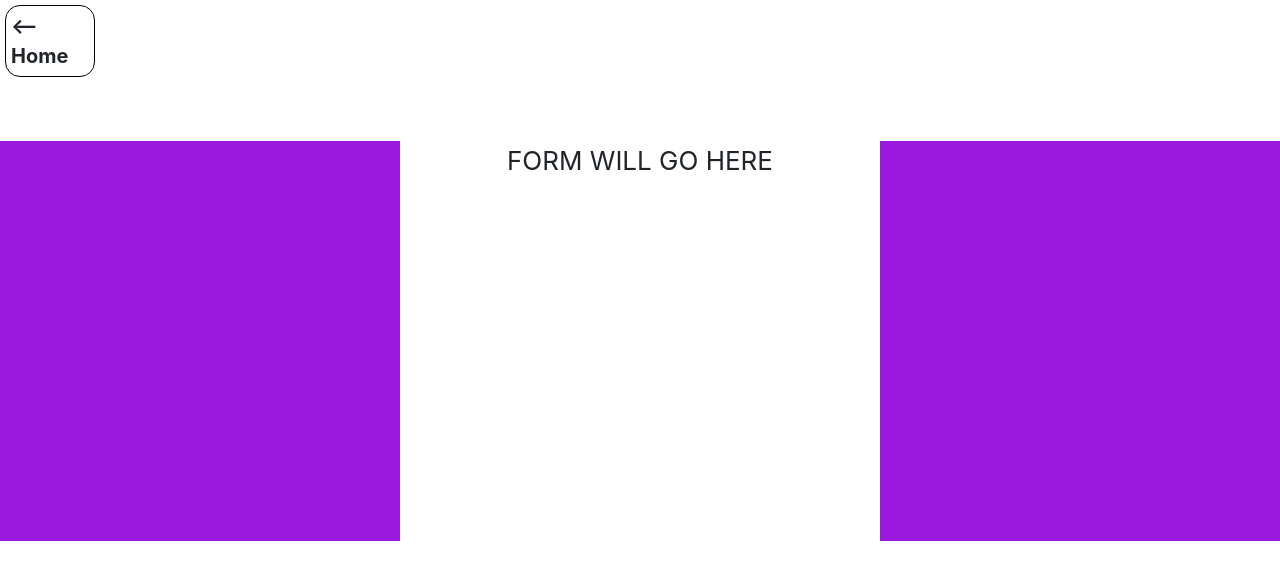
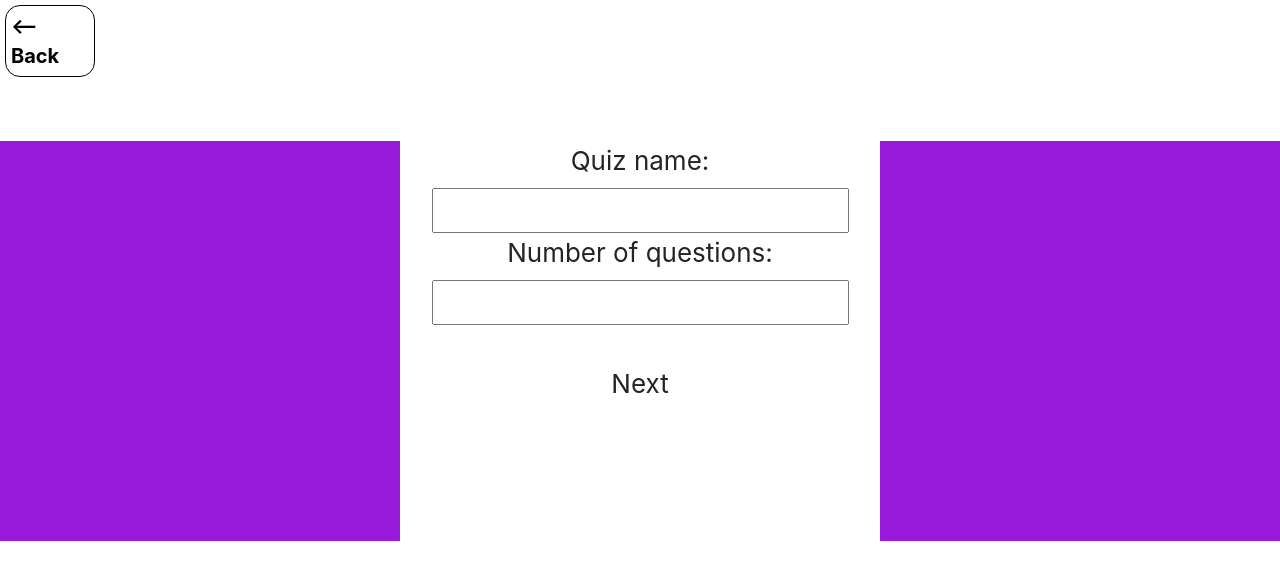
Before and after one commit to haemoolpa-jeon/96Bulls, a React (Create React App) app in the folder 96bulls/react-server/: page /CreateQuiz in a window 1280 px wide. Shown: the top 580 px of the page. Built offline with nearby package versions, Linux system fonts and the light colour scheme.

Commit message:
create quiz form front end

```diff
--- a/96bulls/react-server/src/pages/CreateQuiz.js
+++ b/96bulls/react-server/src/pages/CreateQuiz.js
@@ -4,26 +4,109 @@ import '../App.css';
 import 'bootstrap/dist/css/bootstrap.css'
 
 
-const CreateQuiz = (props) => {
+class CreateQuiz extends React.Component {
+  name = '';
 
-  const history = useHistory();
-
-  const relocateToLeaderboard = () => {
-    console.log('relocating to leaderboard');
-    history.push('/leaderboard');
+  constructor(props) {
+    super(props);
+    this.state = { currentSlide: 0 }
   }
 
+  handleChangeName = e => {
+    console.log('changing name to :', e.target.value);
+    this.name = e.target.value;
+    console.log('this.name:', this.name);
+  }
+
+
+  submitQuiz = () => {
+    //add quiz to db
+  }
+
+  renderFormPart2 = (numberqs) => {
+    let i = 1;
+    let html = '';
+    while (i < numberqs + 1) {
+      let header = `Question ${i}`;
+      let question = `<label for="question${i}" onChange={this.handleChangeName}>:</label><br />`
+    }
+  }
+
+  //moves through the different parts of the form
+  formNextSlide = () => {
+    if (this.state.currentSlide === 3) {
+      // relocate to class page
+      window.location.replace('/home');
+    } else {
+      document.getElementById(`form-part-${this.state.currentSlide}`).style.display = 'none';
+      document.getElementById(`form-part-${this.state.currentSlide + 1}`).style.display = 'block';
+      this.setState({ currentSlide: this.state.currentSlide + 1 });
+    }
+  }
+
+  render() {
     return (
       <div>
-      <div className='back-button' onClick={() => { history.goBack() }}>⟵   Home</div>
+        <div className='back-button'><a href='/profile'>⟵   Back</a></div>
         <div className="home-page">
           <div className="home-card">
-          FORM WILL GO HERE
+            <form id='create-quiz-form' onSubmit={this.submitQuiz}>
+              {/* <input type="text" onChange={this.handleChangeName} value={this.name} required /> */}
+              <div id='form-part-0'>
+                <label for="quiz_name">Quiz name:</label><br />
+                <input type="text" id="quiz_name" name="quiz_name" onChange={this.handleChangeName} /><br />
+                <label for="numberqs">Number of questions:</label><br />
+                <input type="text" id="numberqs" name="numberqs" /><br /><br />
+              </div>
+              <div id='form-part-1' style={{ display: 'none' }}>
+                <label for="q1_name">Question 1:</label><br />
+                <input type="text" id="q1_name" name="q1_name" /><br />
+                <label for="q1_correct">Correct answer:</label><br />
+                <input type="text" id="q1_correct" name="q1_correct" /><br /><br />
+                <label for="q1_incorrect_1">Incorrect choice 1:</label><br />
+                <input type="text" id="q1_incorrect_1" name="q1_incorrect_1" /><br /><br />
+                <label for="q1_incorrect_2">Incorrect choice 2:</label><br />
+                <input type="text" id="q1_incorrect_2" name="q1_incorrect_2" /><br /><br />
+                <label for="q1_incorrect_3">Incorrect choice 3:</label><br />
+                <input type="text" id="q1_incorrect_3" name="q1_incorrect_3" /><br /><br />
+              </div>
+              <div id='form-part-2' style={{ display: 'none' }}>
+                <label for="q2_name">Question 2:</label><br />
+                <input type="text" id="q2_name" name="q2_name" /><br />
+                <label for="q2_correct">Correct answer:</label><br />
+                <input type="text" id="q2_correct" name="q2_correct" /><br /><br />
+                <label for="q2_incorrect_1">Incorrect choice 1:</label><br />
+                <input type="text" id="q2_incorrect_1" name="q2_incorrect_1" /><br /><br />
+                <label for="q2_incorrect_2">Incorrect choice 2:</label><br />
+                <input type="text" id="q2_incorrect_2" name="q2_incorrect_2" /><br /><br />
+                <label for="q2_incorrect_3">Incorrect choice 3:</label><br />
+                <input type="text" id="q2_incorrect_3" name="q2_incorrect_3" /><br /><br />
+              </div>
+              <div id='form-part-3' style={{ display: 'none' }}>
+                <label for="q3_name">Question 3:</label><br />
+                <input type="text" id="q3_name" name="q3_name" /><br />
+                <label for="q3_correct">Correct answer:</label><br />
+                <input type="text" id="q3_correct" name="q3_correct" /><br /><br />
+                <label for="q3_incorrect_1">Incorrect choice 1:</label><br />
+                <input type="text" id="q3_incorrect_1" name="q3_incorrect_1" /><br /><br />
+                <label for="q3_incorrect_2">Incorrect choice 2:</label><br />
+                <input type="text" id="q3_incorrect_2" name="q3_incorrect_2" /><br /><br />
+                <label for="q3_incorrect_3">Incorrect choice 3:</label><br />
+                <input type="text" id="q3_incorrect_3" name="q3_incorrect_3" /><br /><br />
+              </div>
+              <div style={{ cursor: 'pointer' }} onClick={this.formNextSlide}>
+                {this.state.currentSlide === 3 ?
+                  'Finish'
+                  :
+                  'Next'
+                }
+              </div>
+            </form>
           </div>
         </div>
       </div>
     );
-
+  }
 }
 
 export default CreateQuiz;
```
Lines whose indentation alone changed are shown as unchanged.
